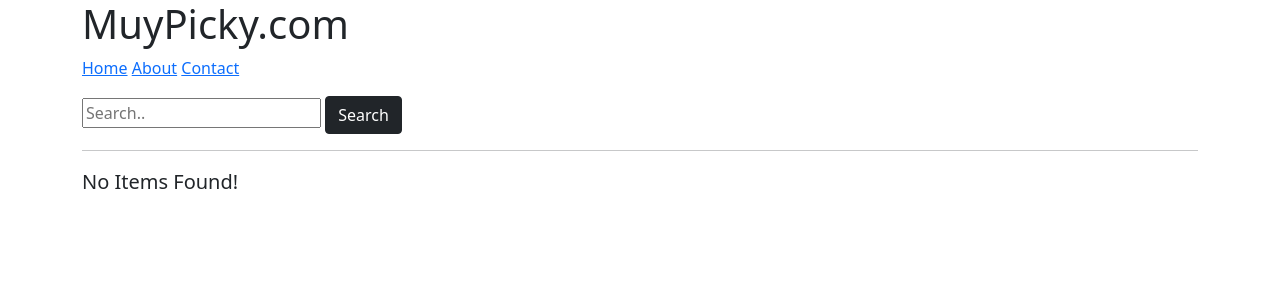
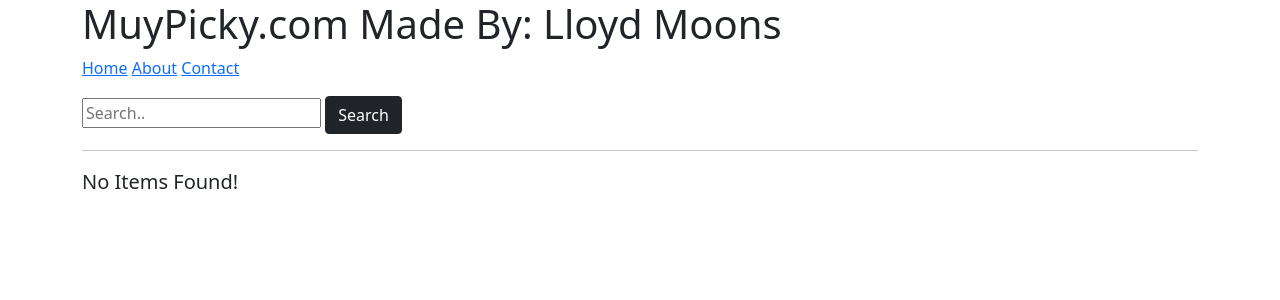
Before and after one commit to lloydmoons/DjangoPythonWebdevelopment, a Django app: template src/profiles/templates/profiles/user.html in a window 1280 px wide. Shown: the top 300 px of the page. Run offline with Django 3.2, Linux system fonts and the light colour scheme; the template is opened without the code that fills it, so the values that code supplies are empty.

Commit message:
kleine aanpassing in nav

```diff
--- a/src/templates/snippets/nav.html
+++ b/src/templates/snippets/nav.html
@@ -1,5 +1,5 @@
 <div class="container">
-	<h1>MuyPicky.com</h1>
+	<h1>MuyPicky.com Made By: Lloyd Moons</h1>
 	<a href='{% url "home" %}'>Home</a>
 	<a href='{% url "about" %}'>About</a>
 	<a href='{% url "contact" %}'>Contact</a>
```
Also changed, not shown: src/db.sqlite3, 1 other file.
